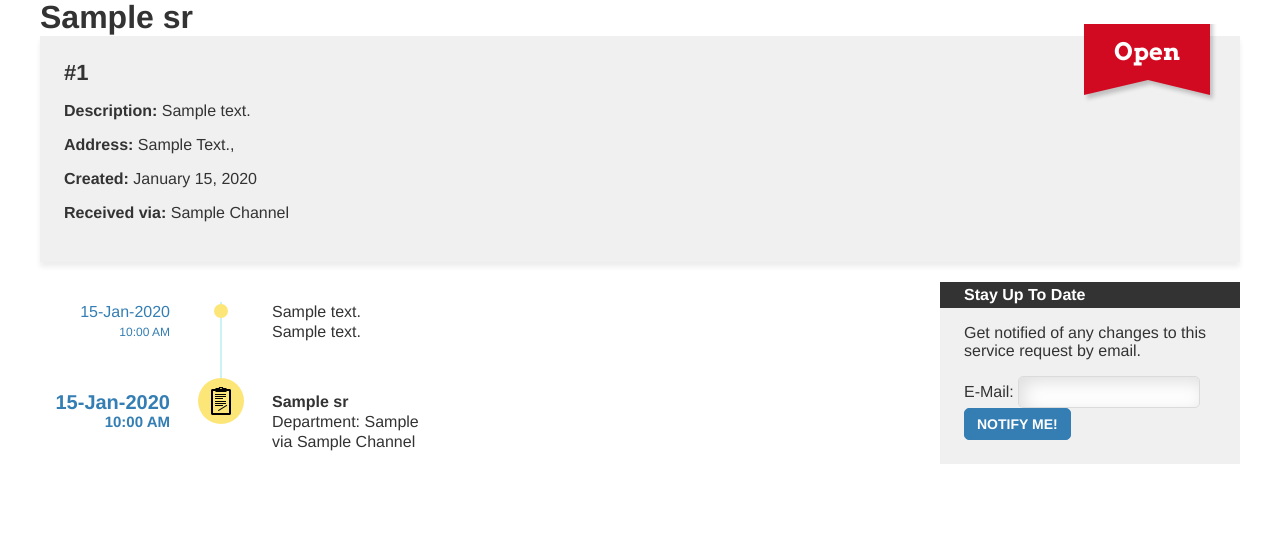
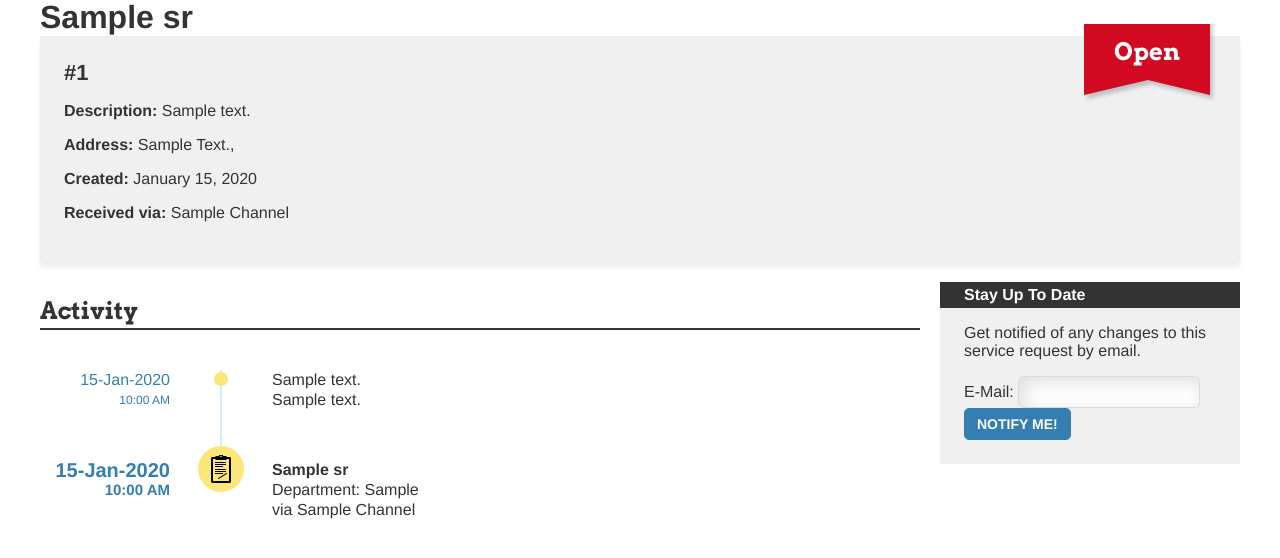
Before and after one commit to codeforamerica/srtracker, a Flask app: template templates/service_request.html in a window 1280 px wide. Shown: the part 138-696 px from the top of the page. Run offline with Flask 2, Linux system fonts and the light colour scheme; the template is opened without the code that fills it: most values are stand-ins (such as "Sample title", 1, 10 or a date in 2020); parts of the project's set-up code (start-up, migrations or seed data) failed here and were passed over.

Commit message:
Activity section header

```diff
--- a/static/css/service_request.css
+++ b/static/css/service_request.css
@@ -97,8 +97,17 @@ input {
 	}
 
 
+.activity_header {
+	margin: 32px 320px 1em 0;
+	font-family: ArvoBold, Helvetica, Arial, sans-serif;
+	font-size: 24px;
+	line-height: 34px;
+	font-weight: normal;
+	border-bottom: 2px solid #333;
+}
+
 	.notes_list {
-		margin: 40px 0 0 0;
+		margin: 40px 320px 0 0;
 		padding: 0;
 		list-style-type: none;
 	}
--- a/templates/service_request.html
+++ b/templates/service_request.html
@@ -70,6 +70,7 @@
 				{% endif %}
 			</aside>
 
+			<h2 class="activity_header">Activity</h2>
 			<ol class="notes_list">
 				{% for note in sr.notes %}
 					{% if (note.type != 'follow_on' or 'Closed' not in note.description) and note.type != 'opened' %}
```
